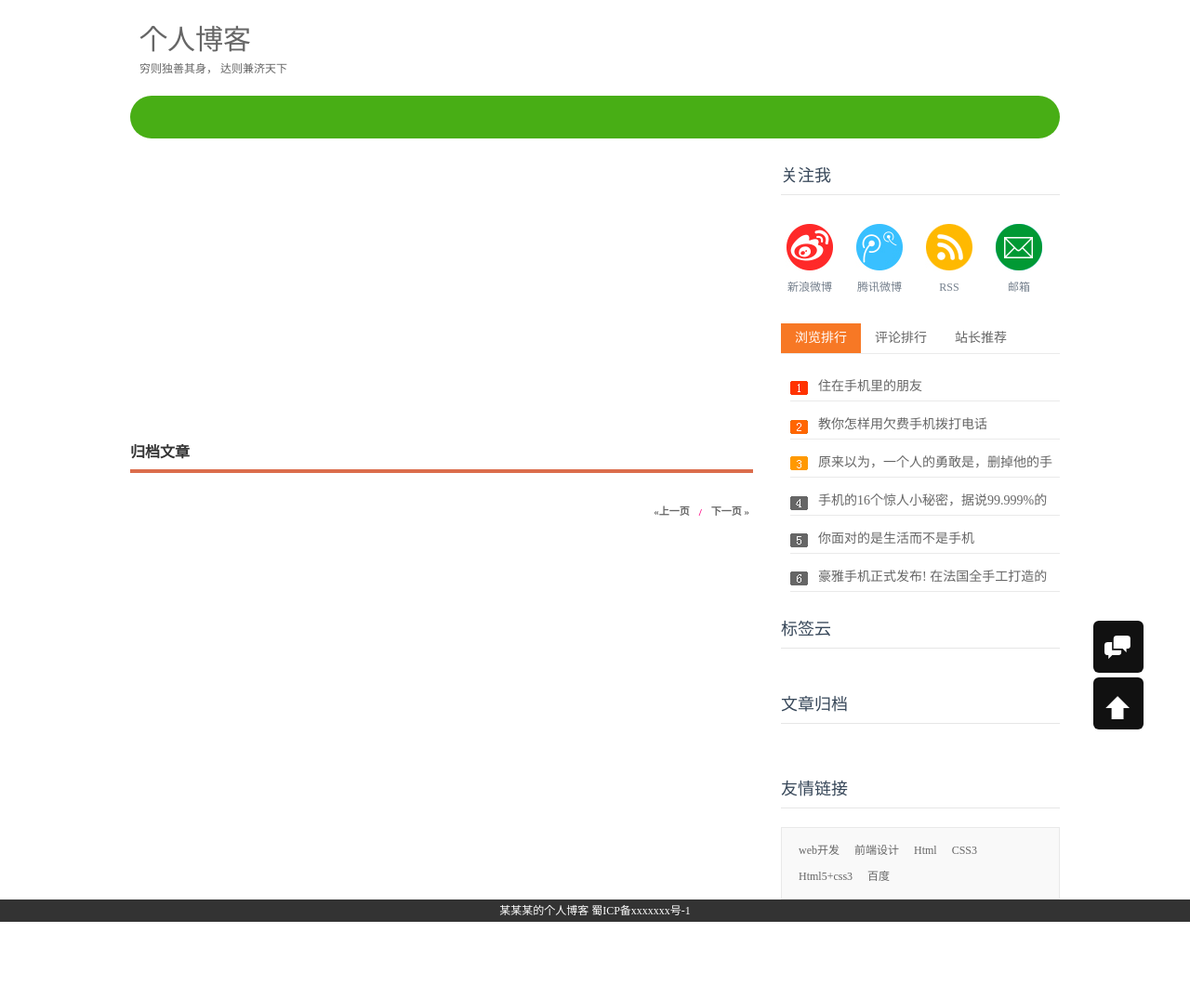
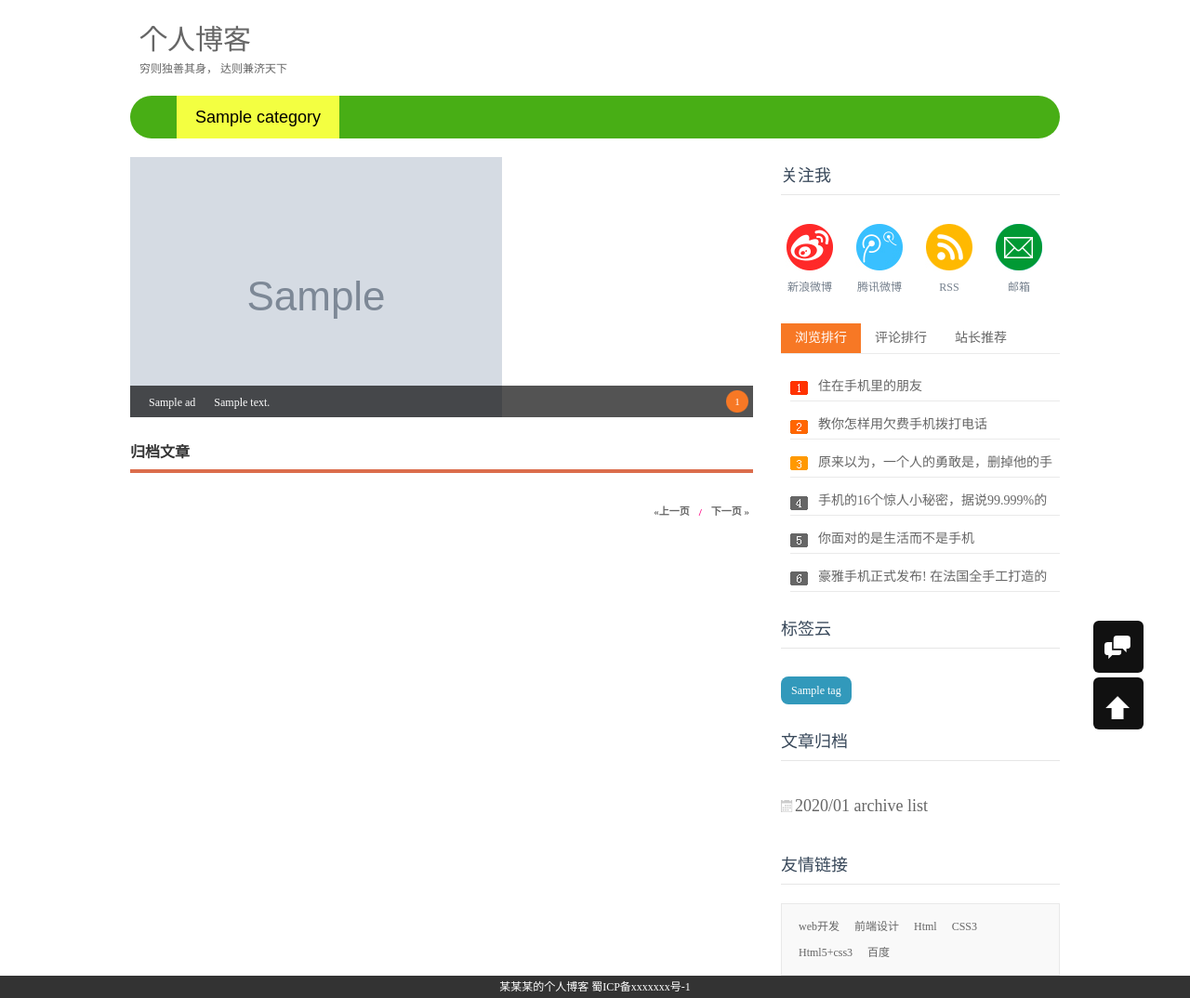
Before and after one commit to yuanlunchuan/blog-project, a Django app: page /archive/ in a window 1280 px wide. Shown: the whole page at 93% size. Before the commit the page ends 992 px from the top, so only its background shows below. Run offline with Django 3.2, Linux system fonts and the light colour scheme; tables that the repository leaves empty hold one stand-in row (values such as "Sample post"); grey boxes marked "Sample" are stand-in pictures.

Commit message:
1, refactor link code.

```diff
--- a/blog/views.py
+++ b/blog/views.py
@@ -7,19 +7,24 @@
 logger = logging.getLogger('blog.views')
 
 def global_setting(request):
+    category_list = Category.objects.all()
+    ads = Ad.objects.all()
+    tags = Tag.objects.all()
+    archive_list = Article.objects.distinct_date()
+
     return {
+        'category_list': category_list,
+        'ads': ads,
+        'tags': tags,
+        'archive_list': archive_list,
         'SITE_NAME': settings.SITE_NAME,
         'SITE_DESC': settings.SITE_DESC
     }
 
 def index(request):
     try:
-        category_list = Category.objects.all()
         articles = Article.objects.all()
         paginator = Paginator(articles, 2)
-        ads = Ad.objects.all()
-        tags = Tag.objects.all()
-        archive_list = Article.objects.distinct_date()
 
         try:
             page = int(request.GET.get('page', 1))
@@ -31,17 +36,17 @@
     return render(request, 'index.html', locals())
 
 def archive(request):
-  try:
-    year = request.GET.get('year', None)
-    month = request.GET.get('month', None)
-    articles = Article.objects.filter(date_publish__contains=year+'-'+month)
-    paginator = Paginator(articles, 2)
     try:
-      page = int(request.GET.get('page', 1))
-      articles = paginator.page(page)
-    except (EmptyPage, InvalidPage, PageNotAnInteger):
-      articles = paginator.page(1)
+        year = request.GET.get('year', None)
+        month = request.GET.get('month', None)
+        articles = Article.objects.filter(date_publish__contains=year+'-'+month)
+        paginator = Paginator(articles, 2)
+        try:
+            page = int(request.GET.get('page', 1))
+            articles = paginator.page(page)
+        except (EmptyPage, InvalidPage, PageNotAnInteger):
+            articles = paginator.page(1)
 
-  except Exception as e:
-    print(e)
-  return render(request, 'archive.html', locals())
+    except Exception as e:
+        print(e)
+    return render(request, 'archive.html', locals())
--- a/templates/ad.html
+++ b/templates/ad.html
@@ -5,7 +5,7 @@
     <div id="slide-holder">
         <div id="slide-runner">
             {% for ad in ads %}
-                <a href="/" target="_blank">
+                <a href="{{ ad.callback_url }}" target="_blank">
                     <img id="slide-img-{{forloop.counter}}" data-client="{{ad.title}}" data-desc="{{ad.description}}" src='uploads/{{ad.image_url}}' alt="" />
                 </a>
             {% endfor %}
```
